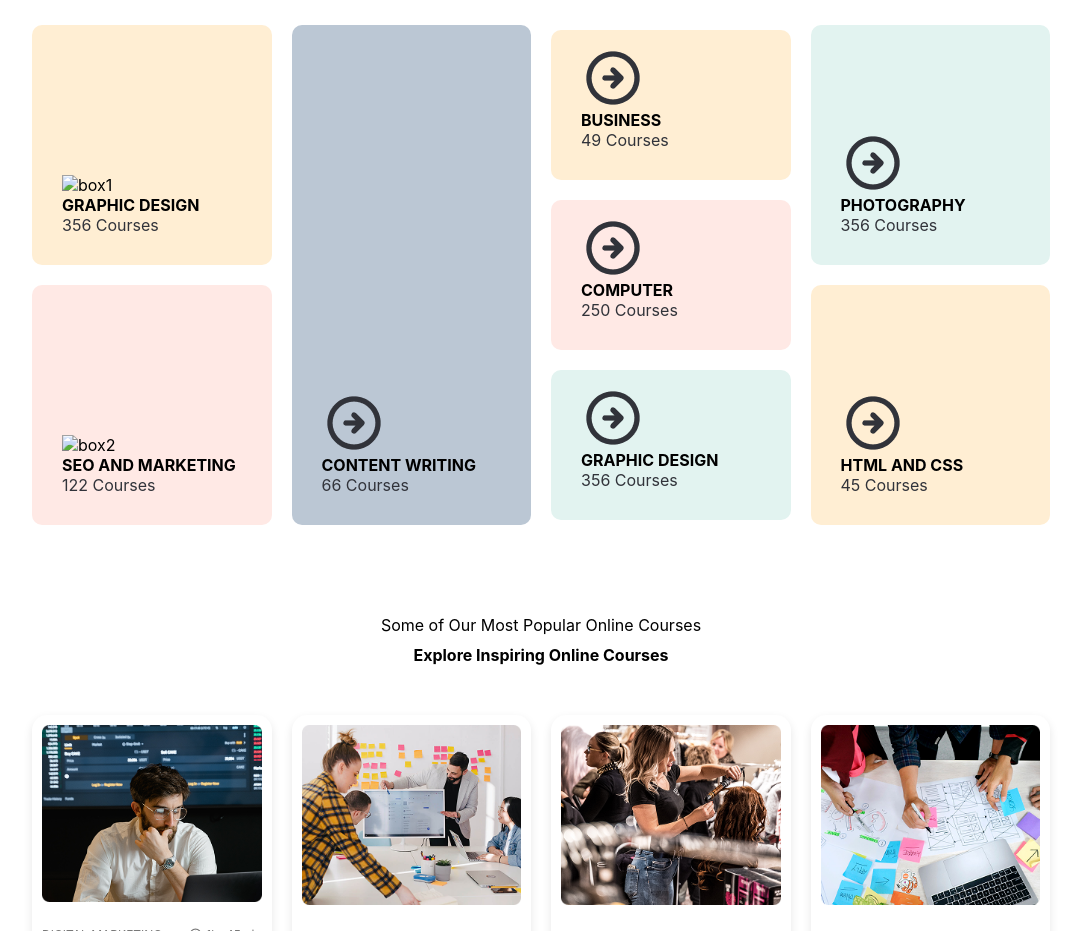
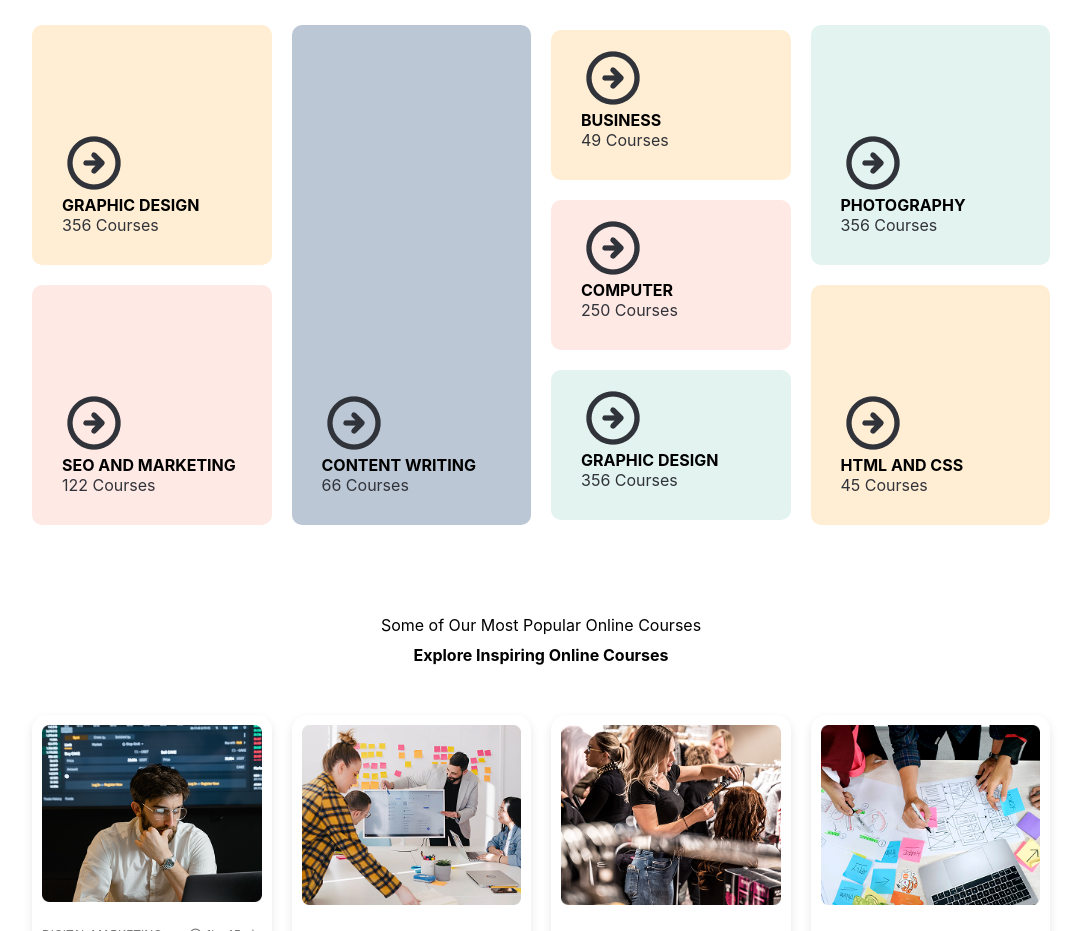
Before and after one commit to sheikhayshacmd/Jubilee-Project, a plain HTML site: page index.html in a window 1280 px wide. Shown: the part 880-1811 px from the top of the page, without its empty margins (118-1199 px from the left). Drawn offline with Linux system fonts and the light colour scheme; the site is published under a folder, as on GitHub Pages, so addresses that start at the root find nothing.

Commit message:
update index.html

```diff
--- a/index.html
+++ b/index.html
@@ -81,12 +81,12 @@
         <div class="category">
           <div class="category-box" id="one">
             <div class="box1">
-              <img src="/pictures /uil_arrow-circle-right.png" alt="box1" />
+              <img src="./pictures /uil_arrow-circle-right.png" alt="box1" />
               <h4>GRAPHIC DESIGN</h4>
               <p>356 Courses</p>
             </div>
             <div class="box2">
-              <img src="/pictures /uil_arrow-circle-right.png" alt="box2" />
+              <img src="./pictures /uil_arrow-circle-right.png" alt="box2" />
               <h4>SEO AND MARKETING</h4>
               <p>122 Courses</p>
             </div>
```
